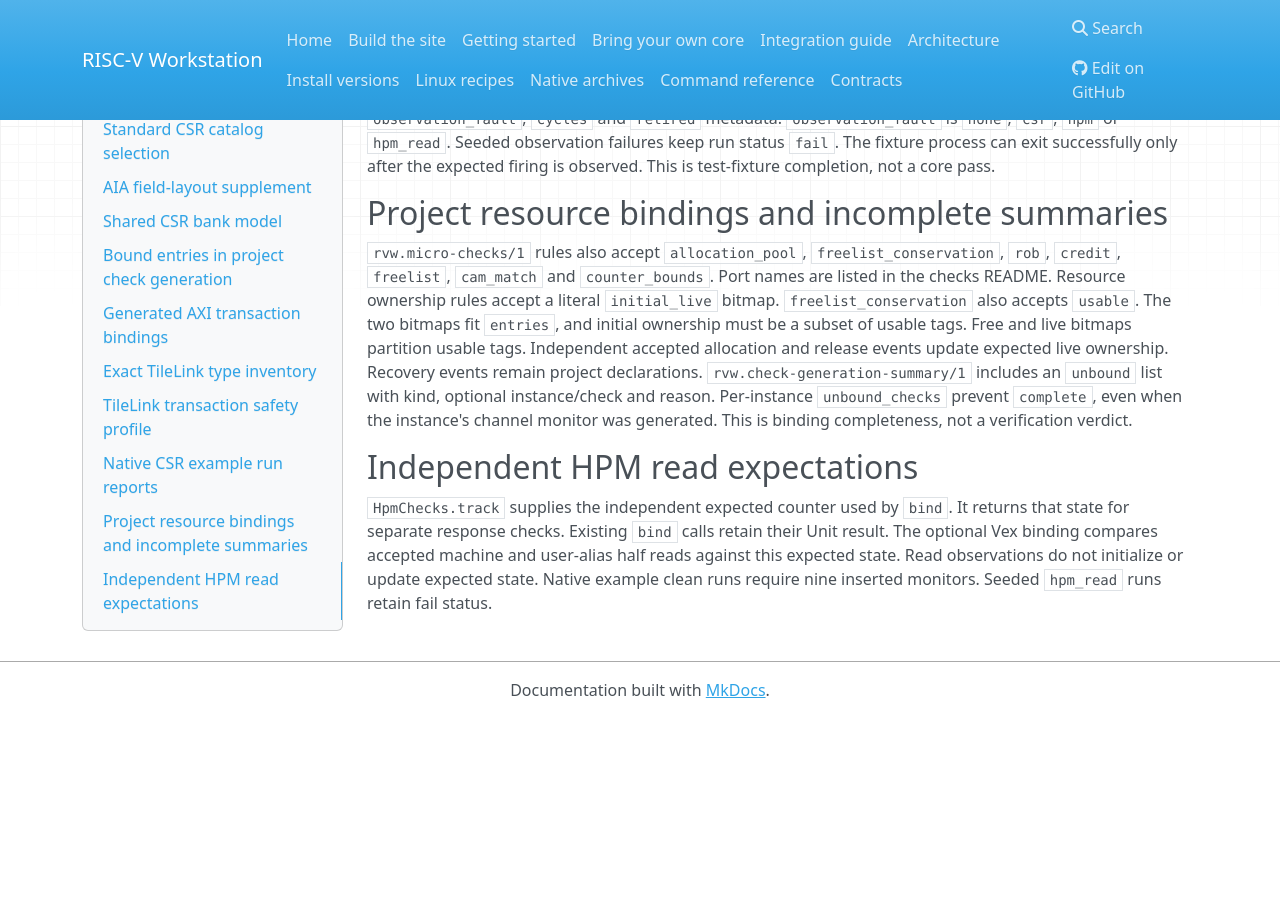
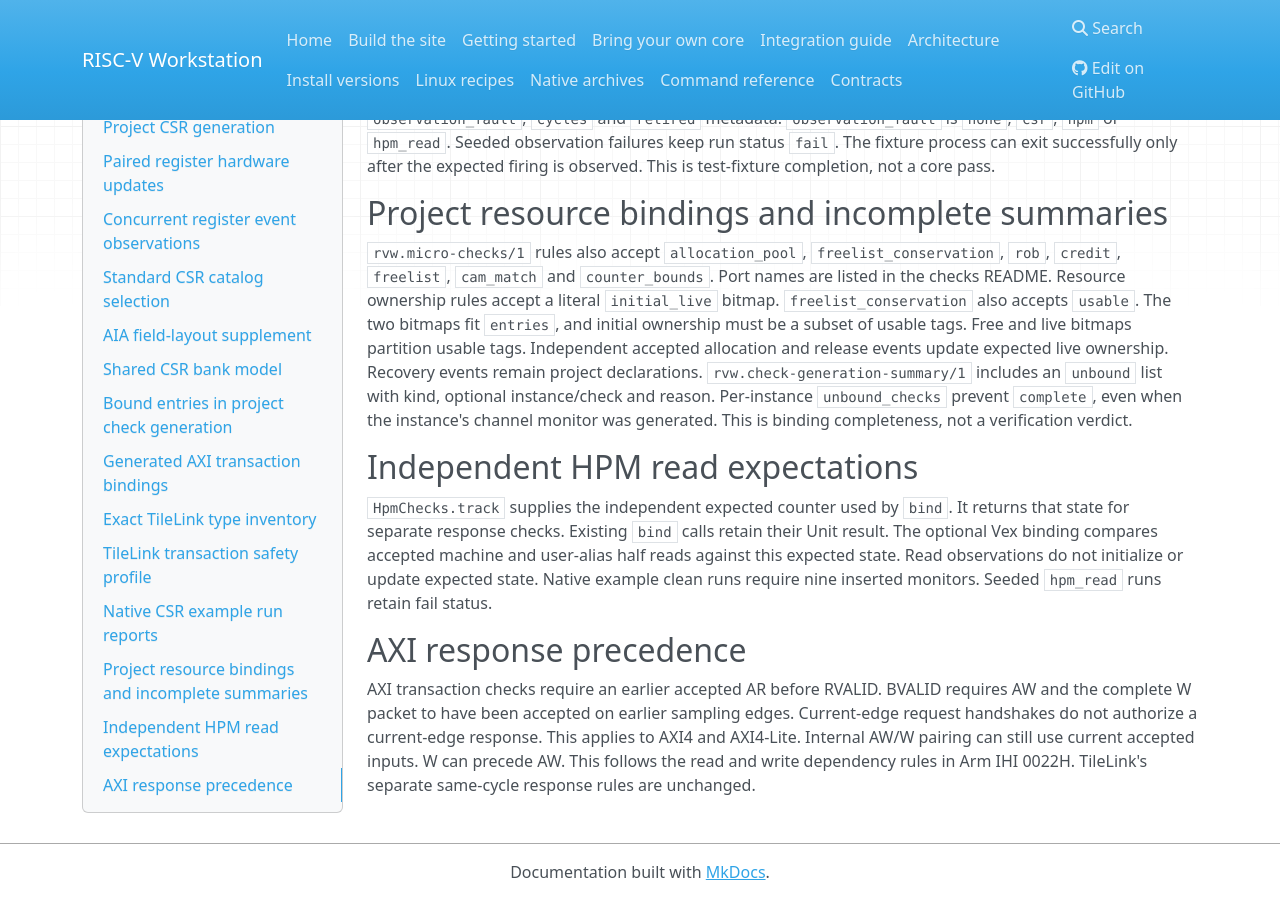
Before and after one commit to riscPrint/risc-v-workstation, an MkDocs documentation site: the page built from docs/contracts/csr.md, in a window 1280 px wide and 900 px high, scrolled down 3086 px. Built offline with MkDocs 1.6.1, drawn with Linux system fonts in a browser that asks for light colours; nearby versions of some CDN libraries; before the commit the page ends 3804 px from its top, so only the background shows below that.

Commit message:
fix(checks): require prior axi request handshakes for responses
Refs: #66

```diff
--- a/docs/contracts/csr.md
+++ b/docs/contracts/csr.md
@@ -188,3 +188,13 @@ retain their Unit result. The optional Vex binding compares accepted machine
 and user-alias half reads against this expected state. Read observations do
 not initialize or update expected state. Native example clean runs require
 nine inserted monitors. Seeded `hpm_read` runs retain fail status.
+
+## AXI response precedence
+
+AXI transaction checks require an earlier accepted AR before RVALID.
+BVALID requires AW and the complete W packet to have been accepted on
+earlier sampling edges. Current-edge request handshakes do not authorize
+a current-edge response. This applies to AXI4 and AXI4-Lite. Internal
+AW/W pairing can still use current accepted inputs. W can precede AW.
+This follows the read and write dependency rules in Arm IHI 0022H.
+TileLink's separate same-cycle response rules are unchanged.
```
Also changed, not shown: SpinalChecks/README.md (+5 -0 lines), rvw/src/rvw/formal/README.md (+11 -0 lines), 6 other files.
